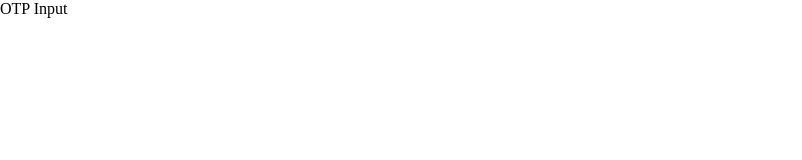
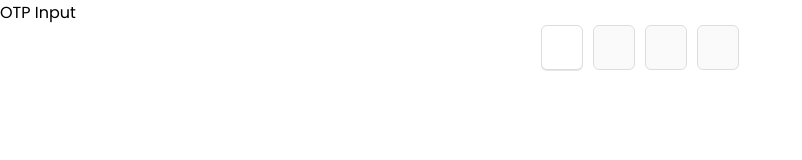
Before and after one commit to bohdanmoroziuk/otp-input, a Vue app: page / in a window 1280 px wide. Shown: the top 160 px of the page, without its empty margins (0-802 px from the left). Built offline with nearby package versions, Linux system fonts and the light colour scheme.

Commit message:
feat: add otp input

```diff
--- a/package.json
+++ b/package.json
@@ -6,6 +6,7 @@
     "serve": "vue-cli-service serve",
     "build": "vue-cli-service build",
     "test:unit": "vue-cli-service test:unit",
+    "test:unit:watch": "vue-cli-service test:unit --watch",
     "lint": "vue-cli-service lint"
   },
   "dependencies": {
--- a/public/index.html
+++ b/public/index.html
@@ -6,6 +6,12 @@
     <meta name="viewport" content="width=device-width,initial-scale=1.0">
     <link rel="icon" href="<%= BASE_URL %>favicon.ico">
     <title><%= htmlWebpackPlugin.options.title %></title>
+
+    <link rel="preconnect" href="https://fonts.googleapis.com">
+    <link rel="preconnect" href="https://fonts.gstatic.com" crossorigin>
+    <link href="https://fonts.googleapis.com/css2?family=Poppins:wght@200;300;400;500;600;700&display=swap" rel="stylesheet">
+
+    <link href="https://unpkg.com/boxicons@2.1.4/css/boxicons.min.css" rel="stylesheet" />
   </head>
   <body>
     <noscript>
--- a/src/App.vue
+++ b/src/App.vue
@@ -1,5 +1,10 @@
+<script setup lang="ts">
+import OtpInput from '@/components/OtpInput.vue';
+</script>
+
 <template>
   <div>
     OTP Input
+    <otp-input />
   </div>
 </template>
--- a/src/assets/styles/main.css
+++ b/src/assets/styles/main.css
@@ -8,4 +8,5 @@
 
 html {
   font-size: 16px;
+  font-family: 'Poppins', sans-serif;
 }
--- /dev/null
+++ b/src/components/OtpInput.vue
@@ -0,0 +1,31 @@
+<template>
+  <div class="otp-input">
+    <input class="otp-input__input" type="text" autofocus />
+    <input class="otp-input__input" type="text" disabled />
+    <input class="otp-input__input" type="text" disabled />
+    <input class="otp-input__input" type="text" disabled />
+  </div>
+</template>
+
+<style scoped>
+.otp-input {
+  display: flex;
+  align-items: center;
+  justify-content: center;
+  column-gap: 10px;
+}
+
+.otp-input__input {
+  height: 45px;
+  width: 42px;
+  border-radius: 6px;
+  outline: none;
+  font-size: 1.125rem;
+  text-align: center;
+  border: 1px solid #ddd;
+}
+
+.otp-input__input:focus {
+  box-shadow: 0 1px 0 rgba(0, 0, 0, 0.1);
+}
+</style>
```
Also changed, not shown: .eslintrc.js, 1 other file (tests, documents, lock files or other folders).
